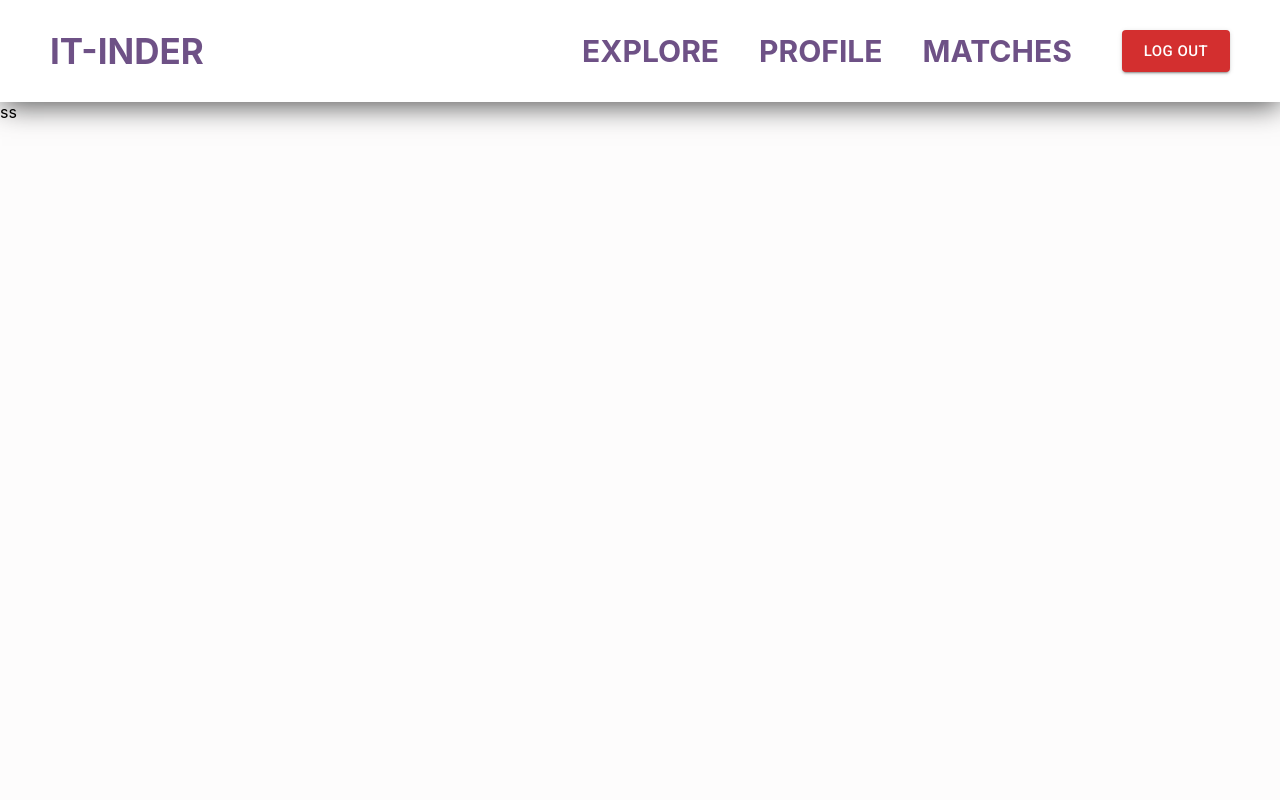
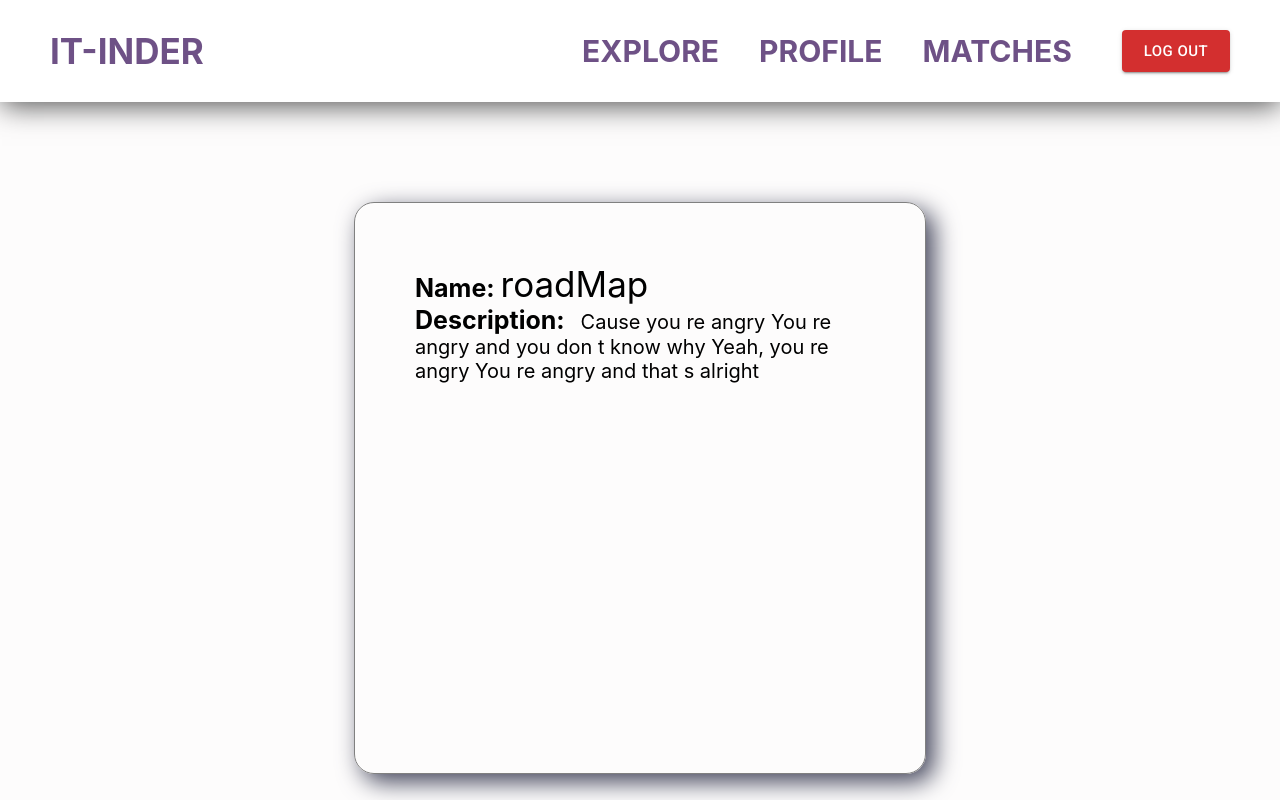
Before and after one commit to M-ac-i-ej-s/IT-INDER, a React (Create React App) app in the folder frontend/: page /home/explore in a window 1280 px wide. Built offline with nearby package versions, Linux system fonts and the light colour scheme.

Commit message:
FRONT-redux-feature-main-explore

```diff
--- a/frontend/package.json
+++ b/frontend/package.json
@@ -8,6 +8,7 @@
     "@fontsource/roboto": "^4.5.8",
     "@mui/icons-material": "^5.11.0",
     "@mui/material": "^5.11.0",
+    "@reduxjs/toolkit": "^1.9.1",
     "@testing-library/jest-dom": "^5.16.5",
     "@testing-library/react": "^13.4.0",
     "@testing-library/user-event": "^13.5.0",
@@ -19,8 +20,10 @@
     "formik": "^2.2.9",
     "react": "^18.2.0",
     "react-dom": "^18.2.0",
+    "react-redux": "^8.0.5",
     "react-router-dom": "^6.4.5",
     "react-scripts": "5.0.1",
+    "redux": "^4.2.0",
     "sass": "^1.56.2",
     "typescript": "^4.9.4",
     "uuid": "^9.0.0",
--- a/frontend/src/components/mainPage/MainPage.tsx
+++ b/frontend/src/components/mainPage/MainPage.tsx
@@ -1,13 +1,15 @@
 import React from 'react';
 import {Outlet} from 'react-router-dom'
 import NavBar from '../reusableComponents/NavBar';
+import {store} from './mainPageApp/store';
+import { Provider } from 'react-redux';
 
 function MainPage() {
   return (
-   <div>
+   <Provider store={store}>
         <NavBar page='mainPage'/>
         <Outlet/>
-   </div>
+   </Provider>
   );
 }
 
--- a/frontend/src/components/mainPage/explorePage/ExplorePage.tsx
+++ b/frontend/src/components/mainPage/explorePage/ExplorePage.tsx
@@ -1,9 +1,28 @@
-import React from 'react';
+import React, {useState} from 'react';
+import Tile from './Tile'
+import '../../../styles/mainPage/explorePage.scss'
+import { useAppSelector, useAppDispatch } from '../mainPageApp/hooks'
+import {
+  LIKED,
+  DISLIKED
+} from './exploreSlice';
 
 function ExplorePage() {
+  const users = useAppSelector(state => state.explore.users)
+  const user = useAppSelector(state => state.explore.user)
+  const [userTile, setUserTile] = useState(users[0])
+
+  const nextFunction = (): void => {
+    if(userTile === undefined){
+      return
+    }
+    const index = users.indexOf(userTile)
+    setUserTile(users[index+1])
+  }
+
   return (
-   <div>
-    ss
+   <div className='center__block'>
+    <Tile nextFun={nextFunction} name={userTile ? userTile.name : ''} description={userTile ? userTile.description : ''}/>
    </div>
   );
 }
--- /dev/null
+++ b/frontend/src/components/mainPage/explorePage/Tile.tsx
@@ -0,0 +1,53 @@
+import React, {useState} from 'react';
+import '../../../styles/mainPage/tile.scss'
+import IconButton from '@mui/material/IconButton';
+import ThumbDownIcon from '@mui/icons-material/ThumbDown';
+import FavoriteIcon from '@mui/icons-material/Favorite';
+import PropTypes, {InferProps} from 'prop-types';
+
+function Tile({name, description, nextFun}: InferProps<typeof Tile.propTypes>) {
+    const [tileStyle, setTileStyle] = useState({transform:'', left:''})
+
+  return (
+    <div>
+        <div style={tileStyle} className='tile__block'>
+            {name !== '' ?
+            <div>
+                <div>
+                    <span className='what__span'>Name: </span>
+                    <span className='name__span'>{name}</span>
+                </div>
+                <span className='what__span'>Description: </span>
+                <span className='description__span'>
+                {description}
+                </span>
+            </div>
+            :
+            <span className='error__span'>
+                The list ended :&#40;
+            </span>
+        }
+        </div>
+        <div className='buttons__div'>
+            { /* eslint-disable */ }
+            {/* @ts-ignore */}
+            <IconButton onClick={nextFun} onMouseEnter={() => setTileStyle({transform:'rotate(-10deg)', left: '-200px'})} onMouseLeave={() => setTileStyle({transform:'', left: ''})} sx={{color: '#d93416'}}>
+                <ThumbDownIcon sx={{fontSize: '60px'}}/>
+            </IconButton>
+            {/* @ts-ignore */}
+            <IconButton onClick={nextFun} onMouseEnter={() => setTileStyle({transform:'rotate(10deg)', left: '200px'})} onMouseLeave={() => setTileStyle({transform:'', left: ''})} sx={{color: '#3fcc59'}}>
+                <FavoriteIcon sx={{fontSize: '60px'}}/>
+            </IconButton>
+            { /* eslint-enable */ }
+        </div>
+    </div>
+  );
+}
+
+Tile.propTypes = {
+    name: PropTypes.string,
+    description: PropTypes.string,
+    nextFun: PropTypes.func
+}
+
+export default Tile;
--- /dev/null
+++ b/frontend/src/components/mainPage/explorePage/exploreSlice.tsx
@@ -0,0 +1,103 @@
+import { createSlice } from '@reduxjs/toolkit';
+/* eslint-disable */
+import type { PayloadAction } from '@reduxjs/toolkit'
+/* eslint-enable */
+
+interface stateType {
+    type: string;
+    user: {
+        id: string;
+        name: string;
+        description: string;
+        likes: string[];
+        dislikes:string[];
+        matches: string[];
+        email: string;
+        password: string;
+    };
+    users: {
+        id: string;
+        name: string;
+        description: string;
+        likes: string[];
+        dislikes:string[];
+        matches: string[];
+        email: string;
+        password: string;
+    }[];
+}
+
+const initialState: stateType = {
+    type: 'worker',
+    user: {
+            id: '7',
+            name: 'Mateusz',
+            description:'You got a paiy but you cant sleep at night Car alarm going off outside',
+            likes:[],
+            dislikes:[],
+            matches:[],
+            email:'abcde@gmail.com',
+            password:'somepass'
+        },
+    users: [
+        {
+            id: '4',
+            name:'roadMap',
+            description:'Cause you re angry You re angry and you don t know why Yeah, you re angry You re angry and that s alright',
+            likes:[],
+            dislikes:[],
+            matches:[],
+            email:'tyuert@gmail.com',
+            password:'somepass'
+        },
+        {
+            id: '5',
+            name:'Faq',
+            description:'And if you re feeling a little murderous inside today They say crime don t pay, well neither do they And if you re feeling like nothing ever fucking goes your way They say crime don t pay, well neither do they',
+            likes:['7'],
+            dislikes:[],
+            matches:[],
+            email:'ghjjkl@gmail.com',
+            password:'somepass'
+        },
+        {
+            id: '6',
+            name:'blog',
+            description:'Packed out train like a tin of sardines Doors slide open but nobody leaves More pile in til you can t breathe',
+            likes:[],
+            dislikes:[],
+            matches:[],
+            email:'zxcasd@gmail.com',
+            password:'somepass'
+        }
+    ]
+}
+
+export const exploreSlice = createSlice({
+  name: 'explore',
+  initialState,
+  reducers: {
+    LIKED: (state: stateType, action: PayloadAction<string>) => {
+        state.user.likes.push(action.payload)
+        // TAKE TO PAGE
+        // if(state.type === 'worker') {
+        //     let check = false
+        //     const project = state.projects.find(el => el.id === action.payload)
+        //     if(project){
+        //         project.likes.includes(state.user.id)
+        //         check = true
+        //     }
+        // }
+
+    },
+    DISLIKED: (state: stateType, action:PayloadAction<string>) => {
+        state.user.dislikes.push(action.payload)
+    },
+  },
+});
+
+// Action creators are generated for each case reducer function
+export const { LIKED, DISLIKED } =
+  exploreSlice.actions;
+
+export default exploreSlice.reducer;
--- /dev/null
+++ b/frontend/src/components/mainPage/mainPageApp/hooks.tsx
@@ -0,0 +1,9 @@
+import { useDispatch, useSelector } from 'react-redux'
+/* eslint-disable */
+import type { TypedUseSelectorHook } from 'react-redux'
+/* eslint-enable */
+import type { RootState, AppDispatch } from './store'
+
+// Use throughout your app instead of plain `useDispatch` and `useSelector`
+export const useAppDispatch: () => AppDispatch = useDispatch
+export const useAppSelector: TypedUseSelectorHook<RootState> = useSelector
--- /dev/null
+++ b/frontend/src/components/mainPage/mainPageApp/store.tsx
@@ -0,0 +1,12 @@
+import { configureStore } from '@reduxjs/toolkit';
+import exploreReducer from '../explorePage/exploreSlice';
+
+export const store = configureStore({
+  reducer: {
+    explore: exploreReducer,
+  },
+});
+
+export type RootState = ReturnType<typeof store.getState>
+// Inferred type: {posts: PostsState, comments: CommentsState, users: UsersState}
+export type AppDispatch = typeof store.dispatch
--- /dev/null
+++ b/frontend/src/styles/mainPage/tile.scss
@@ -0,0 +1,56 @@
+.tile__block {
+    position: absolute;
+    margin-left: auto;
+    margin-right: auto;
+    margin-top: 100px;
+    left: 0;
+    right: 0;
+    border: 1px solid gray;
+    border-radius: 20px;
+    width: 450px;
+    height: 450px;
+    display: flex;
+    flex-direction: column;
+    transition: 0.2s ease-in-out;
+    -webkit-box-shadow: 8px 8px 24px 0px rgba(66, 68, 90, 1);
+    -moz-box-shadow: 8px 8px 24px 0px rgba(66, 68, 90, 1);
+    box-shadow: 8px 8px 24px 0px rgba(66, 68, 90, 1);
+    padding: 60px;
+    .what__span {
+        font-size: 25px;
+        font-weight: bold;
+        padding: 10px 0 10px 0;
+    }
+    .name__span {
+        font-size: 35px;
+    }
+    .description__span {
+        padding: 10px;
+        height: 250px;
+        overflow: auto;
+        font-size: 20px;
+    }
+}
+.buttons__div {
+   position: absolute;
+   margin-left: auto;
+   margin-right: auto;
+   margin-top: 750px;
+   width: 300px;
+   display: flex;
+   justify-content: space-between;
+   left: 0;
+   right: 0;
+   text-align: center;
+}
+.error__span {
+   position: absolute;
+   margin-left: auto;
+   margin-right: auto;
+   left: 0;
+   right: 0;
+   width: 400px;
+   margin-top: 200px;
+   text-align: center;
+   font-size: 50px;
+}
```
Also changed, not shown: frontend/src/styles/mainPage/explorePage.scss (added), 2 other files (tests, documents, lock files or other folders).
